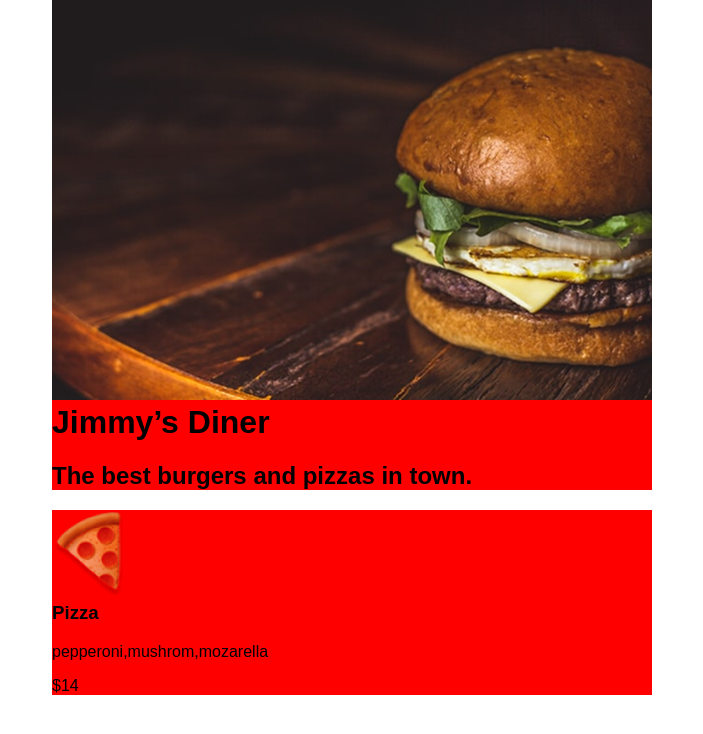
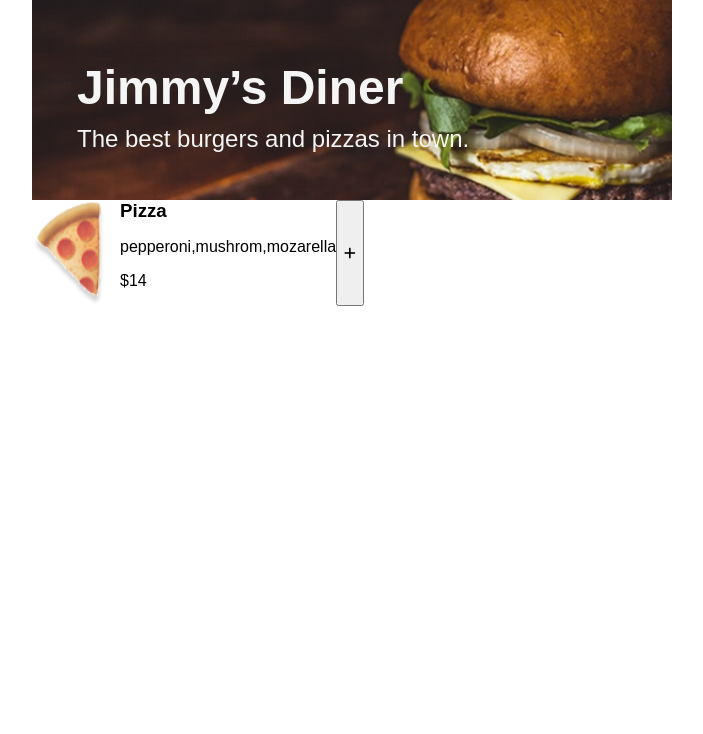
Before and after one commit to danchaud-vincent/restaurant_app_project, a plain HTML site: page index.html in a window 1280 px wide. Shown: the whole page, without its empty margins (288-991 px from the left). Drawn offline with Linux system fonts and the light colour scheme; a web font is replaced by a local one.

Commit message:
add styling

```diff
--- a/index.css
+++ b/index.css
@@ -6,15 +6,48 @@ body{
 
 /* LAYOUT */
 .header-container, .menu-container{
-    width: 600px;
+    width: 50%;
+    min-width: 370px;
     margin: 0 auto;
+}
 
-    background-color: red;
+.header-container{
+    position: relative;
+    height: 200px;
+}
+
+.header-details{
+    position: absolute;
+    top: 60px;
+    left: 45px;
+
+    color: whitesmoke;
+}
+
+.menu-container{
+    display: flex;
 }
 
 /* TYPOGRAPHY */
 h1, h2, h3{
     margin-top: 0;
+    margin-bottom: 0;
+}
+
+h1{
+    font-size: 48px;
+    font-weight: 600;
+    margin-bottom: 10px;
+}
+
+h2{
+    font-size: 24px;
+    font-weight: 200;
 }
 
 /* IMAGES & ICONS */
+.header-img{
+    width: 100%;
+    height: 100%;
+    object-fit: cover;
+}
--- a/index.html
+++ b/index.html
@@ -1,6 +1,8 @@
 <!DOCTYPE html>
 <html>
     <head>
+        <!-- FONT AWESOME -->
+        <link rel="stylesheet" href="https://cdnjs.cloudflare.com/ajax/libs/font-awesome/6.7.2/css/all.min.css" integrity="sha512-Evv84Mr4kqVGRNSgIGL/F/aIDqQb7xQ2vcrdIwxfjThSH8CSR7PBEakCr51Ck+w+/U6swU2Im1vVX0SVk9ABhg==" crossorigin="anonymous" referrerpolicy="no-referrer" />
 
         <!-- GOOGLE FONT -->
         <link rel="preconnect" href="https://fonts.googleapis.com">
@@ -13,9 +15,11 @@
     <body>
         <header>
             <div class="header-container">
-                <img src="images/header.png" alt="burger placed on a wooden table">
-                <h1>Jimmy’s Diner</h1>
-                <h2>The best burgers and pizzas in town.</h2>
+                <img class="header-img" src="images/header.png" alt="burger placed on a wooden table">
+                <div class="header-details">
+                    <h1>Jimmy’s Diner</h1>
+                    <h2>The best burgers and pizzas in town.</h2>
+                </div>
             </div>
         </header>
         <main>
@@ -27,6 +31,7 @@
                         <p>pepperoni,mushrom,mozarella</p>
                         <p>$14</p>
                     </div>
+                    <button><i class="fa-solid fa-plus"></i></button>
                 </div>
             </section>
 
```
